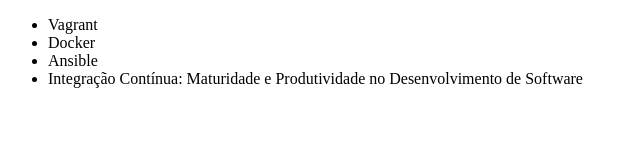
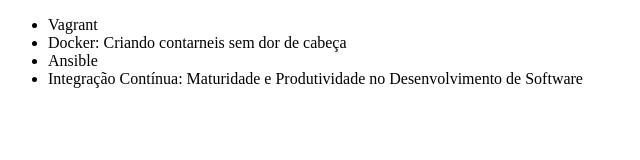
Before and after one commit to wilckg/alura-git, a plain HTML site: page index.html in a window 1280 px wide. Shown: the whole page, without its empty margins (0-640 px from the left). Drawn offline with Linux system fonts and the light colour scheme.

Commit message:
Corrigindo nome do curso de Docker

```diff
--- a/index.html
+++ b/index.html
@@ -7,7 +7,7 @@
 <body>
     <ul>
         <li>Vagrant</li>
-        <li>Docker</li>
+        <li>Docker: Criando contarneis sem dor de cabeça</li>
         <li>Ansible</li>
         <li>Integração Contínua: Maturidade e Produtividade no Desenvolvimento de Software</li>
     </ul>
```
